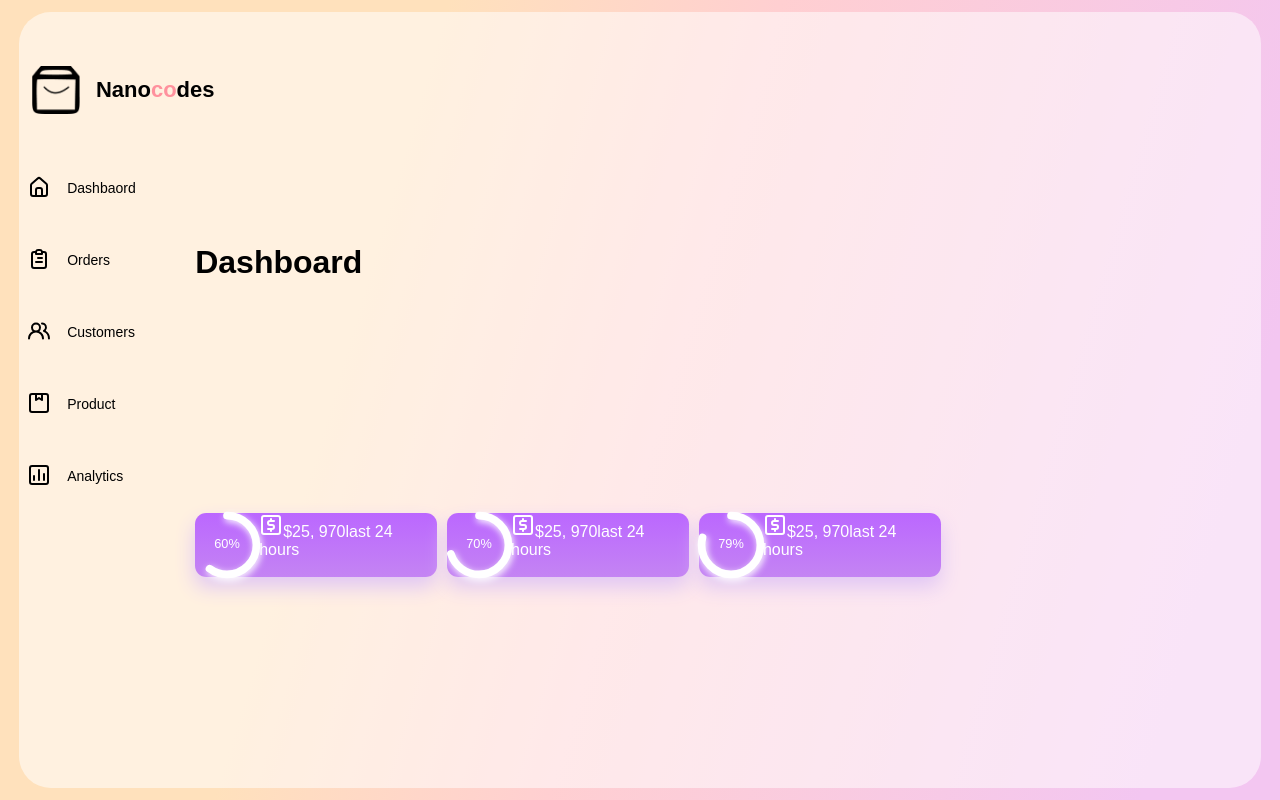
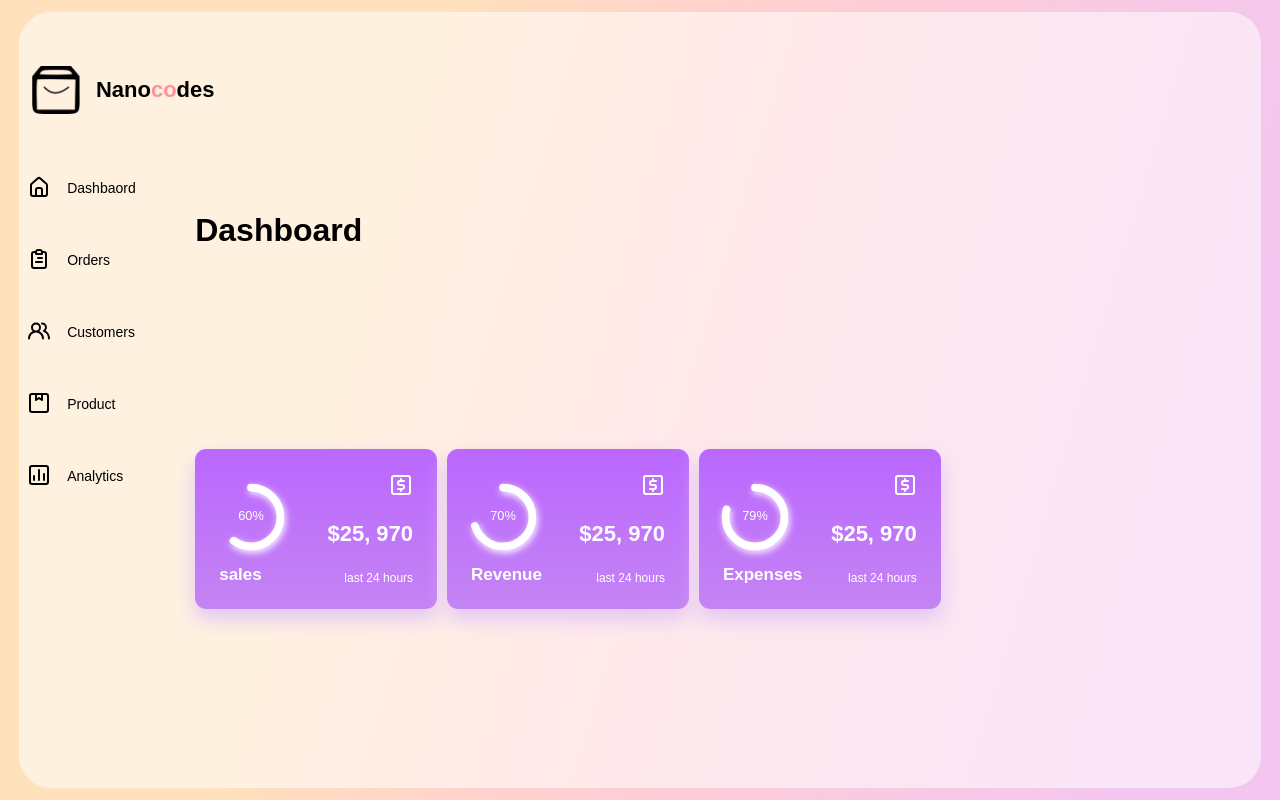
Before and after one commit to romeoscript/nanoadmin, a React (Create React App) app: page / in a window 1280 px wide. Built offline with nearby package versions, Linux system fonts and the light colour scheme.

Commit message:
compact card done

```diff
--- a/src/components/card/Card.css
+++ b/src/components/card/Card.css
@@ -1,14 +1,15 @@
 .Compact__card{
     display: flex;
     flex: 1;
-    height: 7rem, !important;
+    height: 7rem !important;
     border-radius: 0.7rem;
     color: white;
     position: relative;
     cursor: pointer;
+    padding: 1.5rem;
 }
 .Compact__card:hover{
-    box-shadow: none;
+    box-shadow: none5!important;
 }
 
 .radial__box{
@@ -37,3 +38,20 @@
     font-size: 17px;
     font-weight: bold;
 }
+/* details */
+.detail{
+    flex: 1;
+    display: flex;
+    flex-direction: column;
+    justify-content: space-between;
+    align-items: flex-end;
+
+}
+.detail>span:nth-child(2){
+    font-size: 22px;
+    font-weight: bold;
+}
+.detail>span:nth-child(3){
+    font-size: 12px;
+
+}
--- a/src/components/card/Card.jsx
+++ b/src/components/card/Card.jsx
@@ -34,6 +34,7 @@ function CompactCard({ param }) {
         value={param.barValue}
         text={`${param.barValue}%`}
         />
+        <span>{param.title}</span>
       </div>
       <div className="detail">
         <Png />
```
